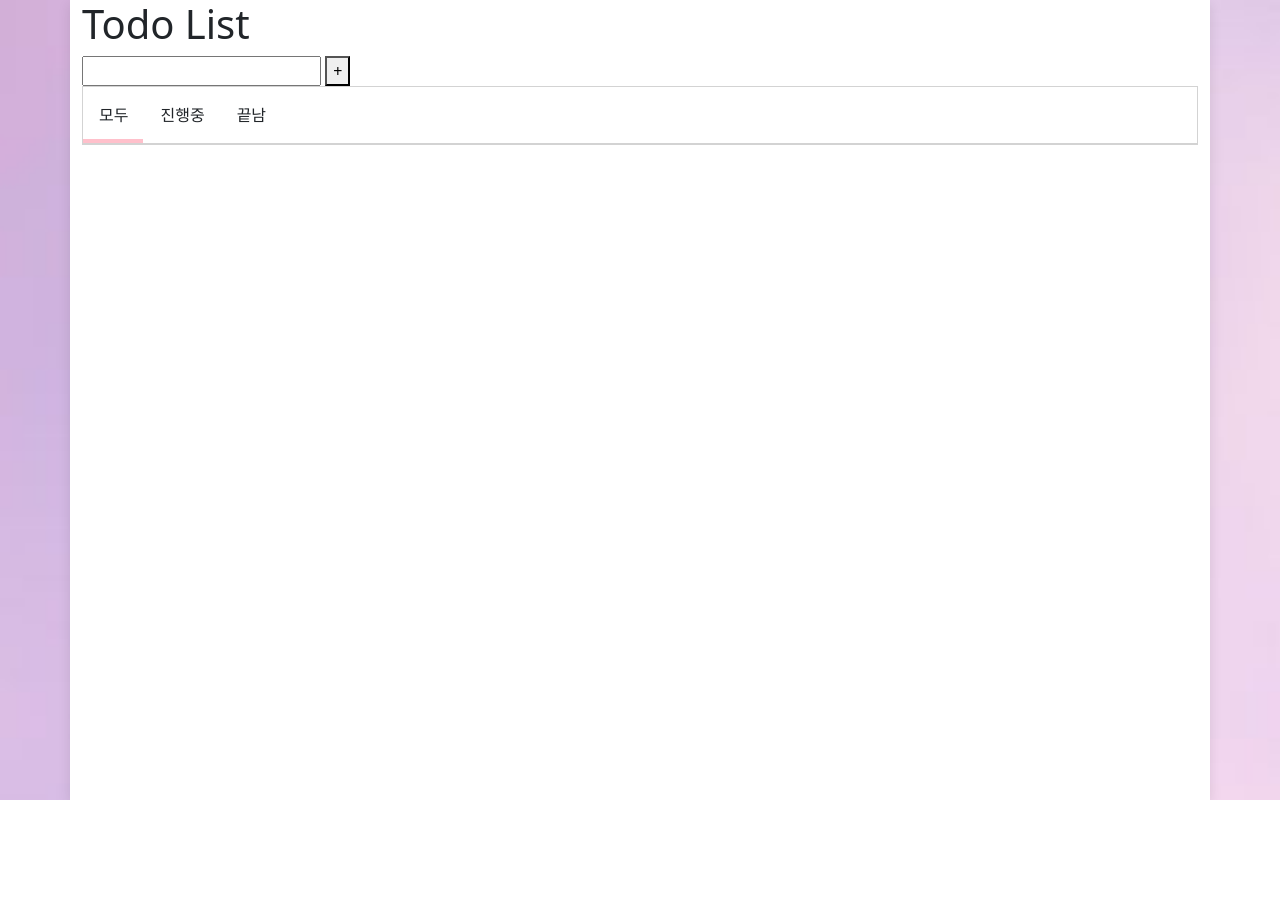
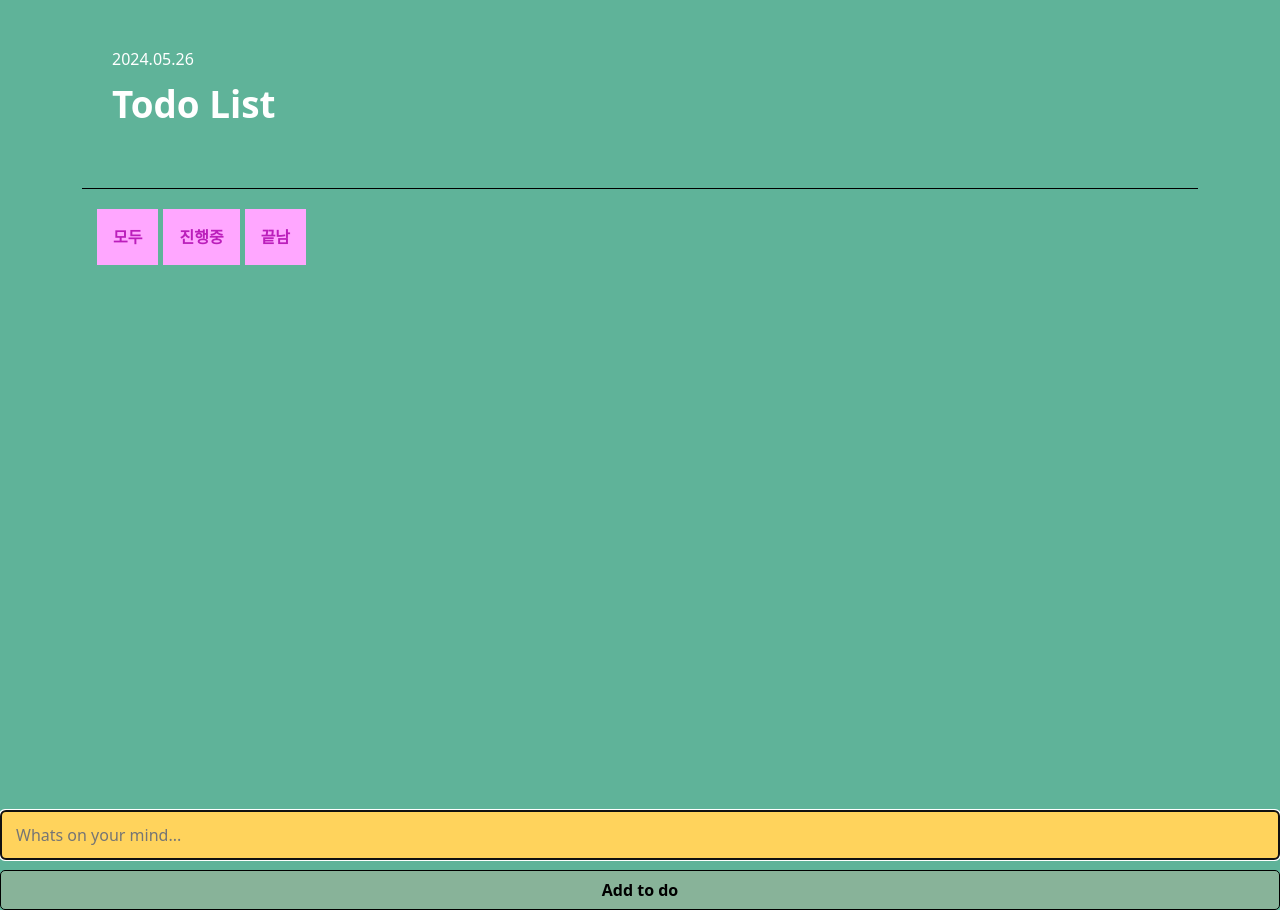
Before and after one commit to kimminjunggg/MJ_todolist-demo, a plain HTML site: page index.html in a window 1280 px wide. Before the commit the page ends 800 px from the top, so only its background shows below. Drawn offline with nearby package versions, Linux system fonts and the light colour scheme.

Commit message:
second commit

```diff
--- a/index.html
+++ b/index.html
@@ -1,41 +1,60 @@
 <!DOCTYPE html>
 <html lang="en">
   <head>
-   <meta charset="UTF-8">
-   <meta name="viewport" content="width=device-width, initial-scale=1.0">
+    <meta charset="UTF-8" />
+    <meta name="viewport" content="width=device-width, initial-scale=1.0" />
     <title>TodoList-Demo</title>
-   <link href="https://cdn.jsdelivr.net/npm/bootstrap@5.3.3/dist/css/bootstrap.min.css" rel="stylesheet" integrity="sha384-QWTKZyjpPEjISv5WaRU9OFeRpok6YctnYmDr5pNlyT2bRjXh0JMhjY6hW+ALEwIH" crossorigin="anonymous">
-   <link rel="stylesheet" href="style.css">
+    <link
+      href="https://cdn.jsdelivr.net/npm/bootstrap@5.3.3/dist/css/bootstrap.min.css"
+      rel="stylesheet"
+      integrity="sha384-QWTKZyjpPEjISv5WaRU9OFeRpok6YctnYmDr5pNlyT2bRjXh0JMhjY6hW+ALEwIH"
+      crossorigin="anonymous"
+    />
+    <link rel="stylesheet" href="style.css" />
   </head>
   <body>
     <div class="container">
-   <h1>Todo List</h1>
       <section class="input-area">
-     <input type="text" id="task-input">
-     <button id="add-button">+</button>
+        <div id="todolist-content">
+          <h1 id="getToday"></h1>
+          <p>Todo List</p>
+
+        </div>
       </section>
 
       <section class="task-area">
         <div class="task-tabs">
           <div id="under-line"></div>
-       <div id="all">
-         모두
-       </div>
-       <div id="ongoing">
-         진행중
-       </div>
-       <div id="done">
-         끝남
-       </div>
+          <div id="all">모두</div>
+          <div id="ongoing">진행중</div>
+          <div id="done">끝남</div>
         </div>
         <div id="task-board">
 
         </div>
+
       </section>
     </div>
 
+    <section>
+      <div class="area-button">
+          <input
+            autofocus="true"
+            type="text"
+            id="task-input"
+            placeholder="Whats on your mind..."
+          />
+          <button id="add-button">Add to do</button>
+        </div>
+    </section>
 
- <script src="https://cdn.jsdelivr.net/npm/bootstrap@5.3.3/dist/js/bootstrap.bundle.min.js" integrity="sha384-YvpcrYf0tY3lHB60NNkmXc5s9fDVZLESaAA55NDzOxhy9GkcIdslK1eN7N6jIeHz" crossorigin="anonymous"></script>
+
+
+    <script
+      src="https://cdn.jsdelivr.net/npm/bootstrap@5.3.3/dist/js/bootstrap.bundle.min.js"
+      integrity="sha384-YvpcrYf0tY3lHB60NNkmXc5s9fDVZLESaAA55NDzOxhy9GkcIdslK1eN7N6jIeHz"
+      crossorigin="anonymous"
+    ></script>
     <script src="main.js"></script>
   </body>
 </html>
--- a/main.js
+++ b/main.js
@@ -1,134 +1,184 @@
-// 유저가 갑을 입력한다
-// + 버튼을 클릭히면 할일이 추가된다
-// delete버튼을 누르면 할일이 삭제된다
-// check버튼을 누르면 할일이 끝나면서 밑줄이 간다
-// 1. check버튼을 클릭하는 순간 true false
-// 2. true이면 끝난걸로 간주하고 밑줄 보여주기
-// 3. false이면 안끝난걸로 간주하고 그대로
+var today = new Date();
 
-// 진행중 끝남 탭을 누르면, 언더바가 이동한다
-// 끝남탭은, 끝난 아이템만, 진행중탭은 진행중인 아이템만
-// 전체탭을 누르면 다시 전체 아이템으로 돌아옴
+var year = today.getFullYear();
+var month = ('0' + (today.getMonth() + 1)).slice(-2);
+var day = ('0' + today.getDate()).slice(-2);
 
+var dateString = year + '-' + month + '-' + day;
+
+// const yyyymmdd = `${year}-${month}-${day}`;
+
+document.getElementById("getToday").innerHTML = `${year}.${month}.${day}`;
+
+let addButton = document.getElementById("add-button");
 let taskInput = document.getElementById("task-input");
-let addButton = document.getElementById("add-button");
-let tabs = document.querySelectorAll(".task-tabs div");
+
+const todolist = localStorage.getItem('taskList');
 let taskList = [];
-let mode = 'all';
 let filterList = [];
 
-addButton.addEventListener("click", addTask);
+if (todolist) {
+  taskList = JSON.parse(localStorage.getItem('taskList'));
+}
 
-for(let i=1; i<tabs.length;i++) {
-    tabs[i].addEventListener("click", function(event){
-        filter(event)
+let tabs = document.querySelectorAll(".task-tabs div");
+let mode = "all";
+let underLine = document.getElementById("under-line");
+
+
+
+addButton.addEventListener("click", function(e) {
+  if (taskInput.value === "") {
+    e.preventDefault();
+  } else {
+    addTask();
+  }
+});
+
+taskInput.addEventListener("keydown", function(e) {
+  const keyCode = e.keyCode;
+
+  if(keyCode == 13) {
+    addTask();
+  }
+})
+
+
+for (let i = 1; i < tabs.length; i++) {
+  tabs[i].addEventListener("click", function (event) {
+    filter(event);
   });
 }
 
+
+
+
 function addTask() {
-  // 객체 사용 필요한 정보를 하나로 딱 묶어주는거
+
   let task = {
-    id: randomIDGenerate(),
+    id: randomIDGenerator(),
     taskContent: taskInput.value,
     isComplete: false,
   };
+
+  taskInput.value = "";
   taskList.push(task);
 
-  console.log(taskList);
+  saveToDos();
+
   render();
 }
 
+
+
 function render() {
+  let resultHTML = "";
   // 1. 내가 선택한 탭에 따라서
-    let list =[];
-    if (mode === 'all') {
+  let list = [];
+  if (mode === "all") {
     // all taskList
     list = taskList;
-    } else if (mode === 'ongoing' || mode === 'done') {
-        // ongoing, done filterList
+  } else if (mode === "ongoing" || mode === "done") {
+    // ongoing, done  filterList
     list = filterList;
   }
+  // 2. 리스트를 달리 보여준다.
 
-    // 2. 리스트를 달리 보여준다
-
-  let resultHTML = "";
   for (let i = 0; i < list.length; i++) {
     if (list[i].isComplete == true) {
       resultHTML += `<div class="task">
-            <div class="task-done">${list[i].taskContent}</div>
+      <div class= "task-done">${list[i].taskContent}</div>
       <div>
-              <button onClick ="toggleComplete('${list[i].id}')">Check</button>
-              <button onClick="deleteTask('${list[i].id}')">Delete</button>
+        <button onClick = "toggleComplete('${list[i].id}')">Check</button>
+        <button onClick = "deleteTask('${list[i].id}')">Delete</button>
       </div>
    </div>`;
     } else {
       resultHTML += `<div class="task">
     <div>${list[i].taskContent}</div>
     <div>
-          <button onClick="toggleComplete('${list[i].id}')">Check</button>
-          <button onClick="deleteTask('${list[i].id}')">Delete</button>
+      <button onClick = "toggleComplete('${list[i].id}')">Check</button>
+      <button onClick = "deleteTask('${list[i].id}')">Delete</button>
     </div>
  </div>`;
     }
   }
 
+  taskInput.focus();
+
   document.getElementById("task-board").innerHTML = resultHTML;
-
 }
 
+
+
 function toggleComplete(id) {
+  console.log("id:", id);
   for (let i = 0; i < taskList.length; i++) {
-    if (taskList[i].id == id) {
+    if (taskList[i].id === id) {
       taskList[i].isComplete = !taskList[i].isComplete;
       break;
     }
   }
-  // 값을 업데이트
-  render();
+  filter();
+  saveToDos();
+
   console.log(taskList);
 }
 
 function deleteTask(id) {
-    for (let i=0;i<taskList.length;i++){
-        if (taskList[i].id == id) {
-            taskList.splice(i,1);
-            break;
+  for (let i = 0; i < taskList.length; i++) {
+    if (taskList[i].id === id) {
+      taskList.splice(i, 1);
     }
   }
-    // 값을 업데이트
-    render();
+  filter();
+  saveToDos()
 }
 
 function filter(event) {
+  if (event) {
     mode = event.target.id;
+    underLine.style.width = event.target.offsetWidth + "px";
+    underLine.style.left = event.target.offsetLeft + "px";
+    underLine.style.top =
+      event.target.offsetTop + (event.target.offsetHeight - 4) + "px";
+  }
+
   filterList = [];
 
   if (mode === "all") {
-        // 전체 리스트를 보여준다
+    // 전체 리스트틀 보여준다
     render();
   } else if (mode === "ongoing") {
-        // 진행중인 아이템을 보여준다.
-        // task.isComplete=false 인값을 진행중이라 인식
-        for (let i=0;i<taskList.length;i++) {
+    // 진행중인 아이템을 보여준다
+    // task.isComplete = false
+    for (let i = 0; i < taskList.length; i++) {
       if (taskList[i].isComplete === false) {
         filterList.push(taskList[i]);
       }
     }
     render();
-        console.log("진행중", filterList);
   } else if (mode === "done") {
     // 끝나는 케이스
-        // task.isComplete = true인 값
-        for (let i=0;i<taskList.length;i++) {
+    // task.isComplete = true
+    for (let i = 0; i < taskList.length; i++) {
       if (taskList[i].isComplete === true) {
         filterList.push(taskList[i]);
       }
     }
+  }
   render();
-    }
+
 }
 
-// 선택한 아이템만 선택,지우기 위해서 각각 아이템에 유니크한 아이디 부여해야함
-function randomIDGenerate() {
+function randomIDGenerator() {
   return "_" + Math.random().toString(36).substr(2, 9);
 }
+
+
+// 로컬 스토리지
+function saveToDos() {
+  localStorage.setItem("taskList", JSON.stringify(taskList))
+}
+
+render();
--- a/style.css
+++ b/style.css
@@ -1,24 +1,94 @@
-body {
+* {
     margin: 0;
-    background-image: url(/images/bac.jpg);
-    background-repeat: no-repeat;
-    background-size: cover;
+    padding: 0;
+    box-sizing: border-box;
+}
+
+html, body {
+    background-color: rgb(95, 179, 153);
+    min-height: 100vh;
+    width: 100%;
 }
 
 .container {
-    background-color: #fff;
+    width: 100%;
     min-height: 100vh;
-    box-shadow: rgba(0, 0, 0, 0.1) 0px 4px 12px;
+    display: flex;
+    flex-direction: column;
 }
 
+.container .input-area {
+    /* width: 100%; */
+    display: flex;
+    flex-direction: column;
+    background-color: rgb(95, 179, 153);
+    padding: 50px 0 40px 0 ;
+    border-bottom: 1px solid #000;
+}
+
+
+#todolist-content {
+    padding: 0 30px;
+    color: #fff;
+}
+
+#todolist-content h1 {
+    font-size: 1rem;
+}
+
+#todolist-content p {
+    font-size: 2.3rem;
+    font-weight: bold;
+}
+
+
+.area-button {
+    display: flex;
+    flex-direction: column;
+}
+
+#task-input {
+    /* width: 100%; */
+    height: 50px;
+    border-radius: 5px;
+    border: 1px solid #000000;
+    background-color: rgb(255, 211, 92);
+    margin: 10px 0;
+    padding-left: 15px;
+    font-size: 1rem;
+}
+
+#add-button {
+    /* width: 50%; */
+    padding: 7px 10px;
+    border: none;
+    border-radius: 5px;
+    border: 1px solid #000;
+    background-color:rgb(136, 179, 153);
+    font-weight: bold;
+}
+
+
 .task-area {
-    border: 1px solid lightgray;
+    display: flex;
+    /* width: 100%; */
+    flex-direction: column;
     position: relative;
+    padding: 20px 15px;
 }
+
+.task-area #all, #ongoing, #done {
+    background-color: rgb(255, 167, 255);
+    margin-right: 5px;
+    color:  rgb(187, 30, 187);
+    font-weight: bold;
+}
+
 
 .task-tabs {
     display: flex;
-    border-bottom: 1px solid lightgray;
+    margin-bottom: 20px;
+
 }
 
 .task-tabs div {
@@ -29,17 +99,19 @@ body {
 #under-line {
     padding: 0;
     height: 4px;
-    background-color: pink;
-    width: 60px;
+    background-color: rgb(187, 30, 187);
+    /* width: 64px; */
     position: absolute;
-    left: 0px;
-    top: 52px;
+    left: 15px;
+    top: 72px;
 }
 
 .task {
     display: flex;
     justify-content: space-between;
     padding: 1em;
+    background-color: rgb(225, 176, 248);
+    margin-bottom: 10px;
 }
 
 .task-done {
```
Also changed, not shown: images/todoList.png (added). Lines whose indentation alone changed are shown as unchanged.
